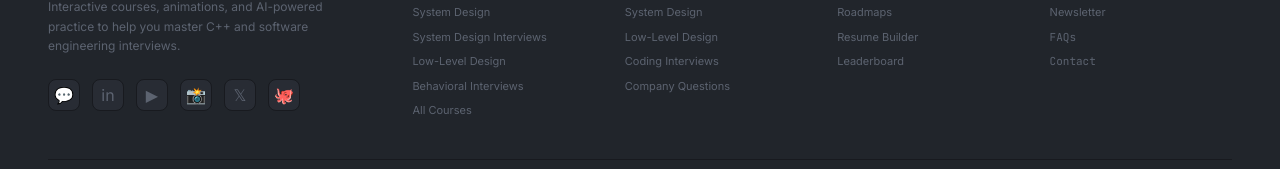
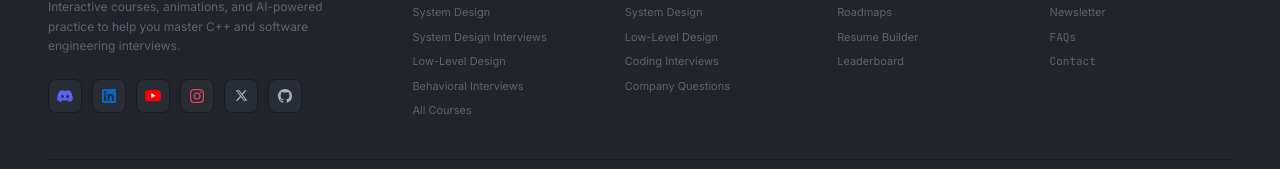
Before and after one commit to thakurcodeshere/Execium, a Next.js app: page / in a window 1280 px wide. Shown: the part 4740-4909 px from the top of the page. Built offline with nearby package versions, Linux system fonts and the light colour scheme.

Commit message:
Feat: Replace emoji social icons with real SVG brand logos (Discord, LinkedIn, YouTube, Instagram, X, GitHub) with hover effects

```diff
--- a/app/page.tsx
+++ b/app/page.tsx
@@ -407,20 +407,50 @@ export default function HomePage() {
             <p style={{ fontSize: 12, color: "#5c6370", lineHeight: 1.6, maxWidth: 320 }}>
               Interactive courses, animations, and AI-powered practice to help you master C++ and software engineering interviews.
             </p>
-            {/* Social Icons matching design */}
-            <div style={{ display: "flex", gap: 12, marginTop: 8 }}>
+            {/* Social Icons — real brand SVGs */}
+            <div style={{ display: "flex", gap: 10, marginTop: 8 }}>
               {/* Discord */}
-              <a href="https://discord.gg" target="_blank" rel="noopener noreferrer" style={{ display: "flex", width: 32, height: 32, borderRadius: 8, background: "#282c34", border: "1px solid #181a1f", alignItems: "center", justifyContent: "center", textDecoration: "none", color: "#5c6370" }}>💬</a>
+              <a href="https://discord.gg" target="_blank" rel="noopener noreferrer" title="Discord" style={{ display: "flex", width: 34, height: 34, borderRadius: 8, background: "#282c34", border: "1px solid #181a1f", alignItems: "center", justifyContent: "center", textDecoration: "none", transition: "all .15s" }}
+                onMouseEnter={e => { e.currentTarget.style.borderColor = "#5865F2"; e.currentTarget.style.background = "rgba(88,101,242,.12)"; }}
+                onMouseLeave={e => { e.currentTarget.style.borderColor = "#181a1f"; e.currentTarget.style.background = "#282c34"; }}
+              >
+                <svg width="16" height="12" viewBox="0 0 71 55" fill="#5865F2"><path d="M60.1 4.9A58.5 58.5 0 0045.4.2a.2.2 0 00-.2.1 40.8 40.8 0 00-1.8 3.7 54 54 0 00-16.2 0A37.4 37.4 0 0025.4.3a.2.2 0 00-.2-.1A58.4 58.4 0 0010.5 4.9a.2.2 0 00-.1.1C1.5 18.7-.9 32.2.3 45.5v.1a58.7 58.7 0 0017.7 9a.2.2 0 00.3-.1 42 42 0 003.6-5.9.2.2 0 00-.1-.3 38.7 38.7 0 01-5.5-2.6.2.2 0 01 0-.4l1.1-.9a.2.2 0 01.2 0 41.9 41.9 0 0035.6 0 .2.2 0 01.2 0l1.1.9a.2.2 0 010 .4 36.4 36.4 0 01-5.5 2.6.2.2 0 00-.1.3 47.2 47.2 0 003.6 5.9.2.2 0 00.3.1A58.5 58.5 0 0070.4 45.6v-.1c1.4-15-2.3-28.1-9.8-39.7a.2.2 0 00-.1 0zM23.7 37.3c-3.4 0-6.3-3.2-6.3-7s2.8-7 6.3-7 6.4 3.2 6.3 7-2.8 7-6.3 7zm23.3 0c-3.5 0-6.3-3.2-6.3-7s2.8-7 6.3-7 6.4 3.2 6.3 7-2.8 7-6.3 7z"/></svg>
+              </a>
               {/* LinkedIn */}
-              <a href="https://linkedin.com" target="_blank" rel="noopener noreferrer" style={{ display: "flex", width: 32, height: 32, borderRadius: 8, background: "#282c34", border: "1px solid #181a1f", alignItems: "center", justifyContent: "center", textDecoration: "none", color: "#5c6370" }}>in</a>
+              <a href="https://linkedin.com" target="_blank" rel="noopener noreferrer" title="LinkedIn" style={{ display: "flex", width: 34, height: 34, borderRadius: 8, background: "#282c34", border: "1px solid #181a1f", alignItems: "center", justifyContent: "center", textDecoration: "none", transition: "all .15s" }}
+                onMouseEnter={e => { e.currentTarget.style.borderColor = "#0A66C2"; e.currentTarget.style.background = "rgba(10,102,194,.12)"; }}
+                onMouseLeave={e => { e.currentTarget.style.borderColor = "#181a1f"; e.currentTarget.style.background = "#282c34"; }}
+              >
+                <svg width="14" height="14" viewBox="0 0 24 24" fill="#0A66C2"><path d="M20.447 20.452h-3.554v-5.569c0-1.328-.027-3.037-1.852-3.037-1.853 0-2.136 1.445-2.136 2.939v5.667H9.351V9h3.414v1.561h.046c.477-.9 1.637-1.85 3.37-1.85 3.601 0 4.267 2.37 4.267 5.455v6.286zM5.337 7.433a2.062 2.062 0 01-2.063-2.065 2.064 2.064 0 112.063 2.065zm1.782 13.019H3.555V9h3.564v11.452zM22.225 0H1.771C.792 0 0 .774 0 1.729v20.542C0 23.227.792 24 1.771 24h20.451C23.2 24 24 23.227 24 22.271V1.729C24 .774 23.2 0 22.222 0h.003z"/></svg>
+              </a>
               {/* YouTube */}
-              <a href="https://youtube.com" target="_blank" rel="noopener noreferrer" style={{ display: "flex", width: 32, height: 32, borderRadius: 8, background: "#282c34", border: "1px solid #181a1f", alignItems: "center", justifyContent: "center", textDecoration: "none", color: "#5c6370" }}>▶</a>
+              <a href="https://youtube.com" target="_blank" rel="noopener noreferrer" title="YouTube" style={{ display: "flex", width: 34, height: 34, borderRadius: 8, background: "#282c34", border: "1px solid #181a1f", alignItems: "center", justifyContent: "center", textDecoration: "none", transition: "all .15s" }}
+                onMouseEnter={e => { e.currentTarget.style.borderColor = "#FF0000"; e.currentTarget.style.background = "rgba(255,0,0,.1)"; }}
+                onMouseLeave={e => { e.currentTarget.style.borderColor = "#181a1f"; e.currentTarget.style.background = "#282c34"; }}
+              >
+                <svg width="16" height="12" viewBox="0 0 24 17" fill="#FF0000"><path d="M23.498 2.186A3.016 3.016 0 0021.382.073C19.505-.39 12-.39 12-.39S4.495-.39 2.618.073A3.016 3.016 0 00.502 2.186C.11 4.064.11 8.01.11 8.01s0 3.946.392 5.825a3.016 3.016 0 002.116 2.112C4.495 16.39 12 16.39 12 16.39s7.505 0 9.382-.443a3.016 3.016 0 002.116-2.112c.392-1.879.392-5.825.392-5.825s0-3.946-.392-5.825z"/><path d="M9.545 11.568V4.452l6.284 3.558-6.284 3.558z" fill="#fff"/></svg>
+              </a>
               {/* Instagram */}
-              <a href="https://instagram.com" target="_blank" rel="noopener noreferrer" style={{ display: "flex", width: 32, height: 32, borderRadius: 8, background: "#282c34", border: "1px solid #181a1f", alignItems: "center", justifyContent: "center", textDecoration: "none", color: "#5c6370" }}>📸</a>
+              <a href="https://instagram.com" target="_blank" rel="noopener noreferrer" title="Instagram" style={{ display: "flex", width: 34, height: 34, borderRadius: 8, background: "#282c34", border: "1px solid #181a1f", alignItems: "center", justifyContent: "center", textDecoration: "none", transition: "all .15s" }}
+                onMouseEnter={e => { e.currentTarget.style.borderColor = "#E4405F"; e.currentTarget.style.background = "rgba(228,64,95,.1)"; }}
+                onMouseLeave={e => { e.currentTarget.style.borderColor = "#181a1f"; e.currentTarget.style.background = "#282c34"; }}
+              >
+                <svg width="14" height="14" viewBox="0 0 24 24" fill="#E4405F"><path d="M12 2.163c3.204 0 3.584.012 4.85.07 3.252.148 4.771 1.691 4.919 4.919.058 1.265.069 1.645.069 4.849 0 3.205-.012 3.584-.069 4.849-.149 3.225-1.664 4.771-4.919 4.919-1.266.058-1.644.07-4.85.07-3.204 0-3.584-.012-4.849-.07-3.26-.149-4.771-1.699-4.919-4.92-.058-1.265-.07-1.644-.07-4.849 0-3.204.013-3.583.07-4.849.149-3.227 1.664-4.771 4.919-4.919 1.266-.057 1.645-.069 4.849-.069zM12 0C8.741 0 8.333.014 7.053.072 2.695.272.273 2.69.073 7.052.014 8.333 0 8.741 0 12c0 3.259.014 3.668.072 4.948.2 4.358 2.618 6.78 6.98 6.98C8.333 23.986 8.741 24 12 24c3.259 0 3.668-.014 4.948-.072 4.354-.2 6.782-2.618 6.979-6.98.059-1.28.073-1.689.073-4.948 0-3.259-.014-3.667-.072-4.947-.196-4.354-2.617-6.78-6.979-6.98C15.668.014 15.259 0 12 0zm0 5.838a6.162 6.162 0 100 12.324 6.162 6.162 0 000-12.324zM12 16a4 4 0 110-8 4 4 0 010 8zm6.406-11.845a1.44 1.44 0 100 2.881 1.44 1.44 0 000-2.881z"/></svg>
+              </a>
               {/* X / Twitter */}
-              <a href="https://twitter.com" target="_blank" rel="noopener noreferrer" style={{ display: "flex", width: 32, height: 32, borderRadius: 8, background: "#282c34", border: "1px solid #181a1f", alignItems: "center", justifyContent: "center", textDecoration: "none", color: "#5c6370" }}>𝕏</a>
+              <a href="https://x.com" target="_blank" rel="noopener noreferrer" title="X (Twitter)" style={{ display: "flex", width: 34, height: 34, borderRadius: 8, background: "#282c34", border: "1px solid #181a1f", alignItems: "center", justifyContent: "center", textDecoration: "none", transition: "all .15s" }}
+                onMouseEnter={e => { e.currentTarget.style.borderColor = "#abb2bf"; e.currentTarget.style.background = "rgba(171,178,191,.1)"; }}
+                onMouseLeave={e => { e.currentTarget.style.borderColor = "#181a1f"; e.currentTarget.style.background = "#282c34"; }}
+              >
+                <svg width="13" height="13" viewBox="0 0 24 24" fill="#abb2bf"><path d="M18.244 2.25h3.308l-7.227 8.26 8.502 11.24H16.17l-5.214-6.817L4.99 21.75H1.68l7.73-8.835L1.254 2.25H8.08l4.713 6.231zm-1.161 17.52h1.833L7.084 4.126H5.117z"/></svg>
+              </a>
               {/* GitHub */}
-              <a href="https://github.com" target="_blank" rel="noopener noreferrer" style={{ display: "flex", width: 32, height: 32, borderRadius: 8, background: "#282c34", border: "1px solid #181a1f", alignItems: "center", justifyContent: "center", textDecoration: "none", color: "#5c6370" }}>🐙</a>
+              <a href="https://github.com" target="_blank" rel="noopener noreferrer" title="GitHub" style={{ display: "flex", width: 34, height: 34, borderRadius: 8, background: "#282c34", border: "1px solid #181a1f", alignItems: "center", justifyContent: "center", textDecoration: "none", transition: "all .15s" }}
+                onMouseEnter={e => { e.currentTarget.style.borderColor = "#abb2bf"; e.currentTarget.style.background = "rgba(171,178,191,.1)"; }}
+                onMouseLeave={e => { e.currentTarget.style.borderColor = "#181a1f"; e.currentTarget.style.background = "#282c34"; }}
+              >
+                <svg width="14" height="14" viewBox="0 0 16 16" fill="#abb2bf"><path d="M8 0C3.58 0 0 3.58 0 8c0 3.54 2.29 6.53 5.47 7.59.4.07.55-.17.55-.38 0-.19-.01-.82-.01-1.49-2.01.37-2.53-.49-2.69-.94-.09-.23-.48-.94-.82-1.13-.28-.15-.68-.52-.01-.53.63-.01 1.08.58 1.23.82.72 1.21 1.87.87 2.33.66.07-.52.28-.87.51-1.07-1.78-.2-3.64-.89-3.64-3.95 0-.87.31-1.59.82-2.15-.08-.2-.36-1.02.08-2.12 0 0 .67-.21 2.2.82.64-.18 1.32-.27 2-.27.68 0 1.36.09 2 .27 1.53-1.04 2.2-.82 2.2-.82.44 1.1.16 1.92.08 2.12.51.56.82 1.27.82 2.15 0 3.07-1.87 3.75-3.65 3.95.29.25.54.73.54 1.48 0 1.07-.01 1.93-.01 2.2 0 .21.15.46.55.38A8.013 8.013 0 0016 8c0-4.42-3.58-8-8-8z"/></svg>
+              </a>
             </div>
           </div>
 
```
